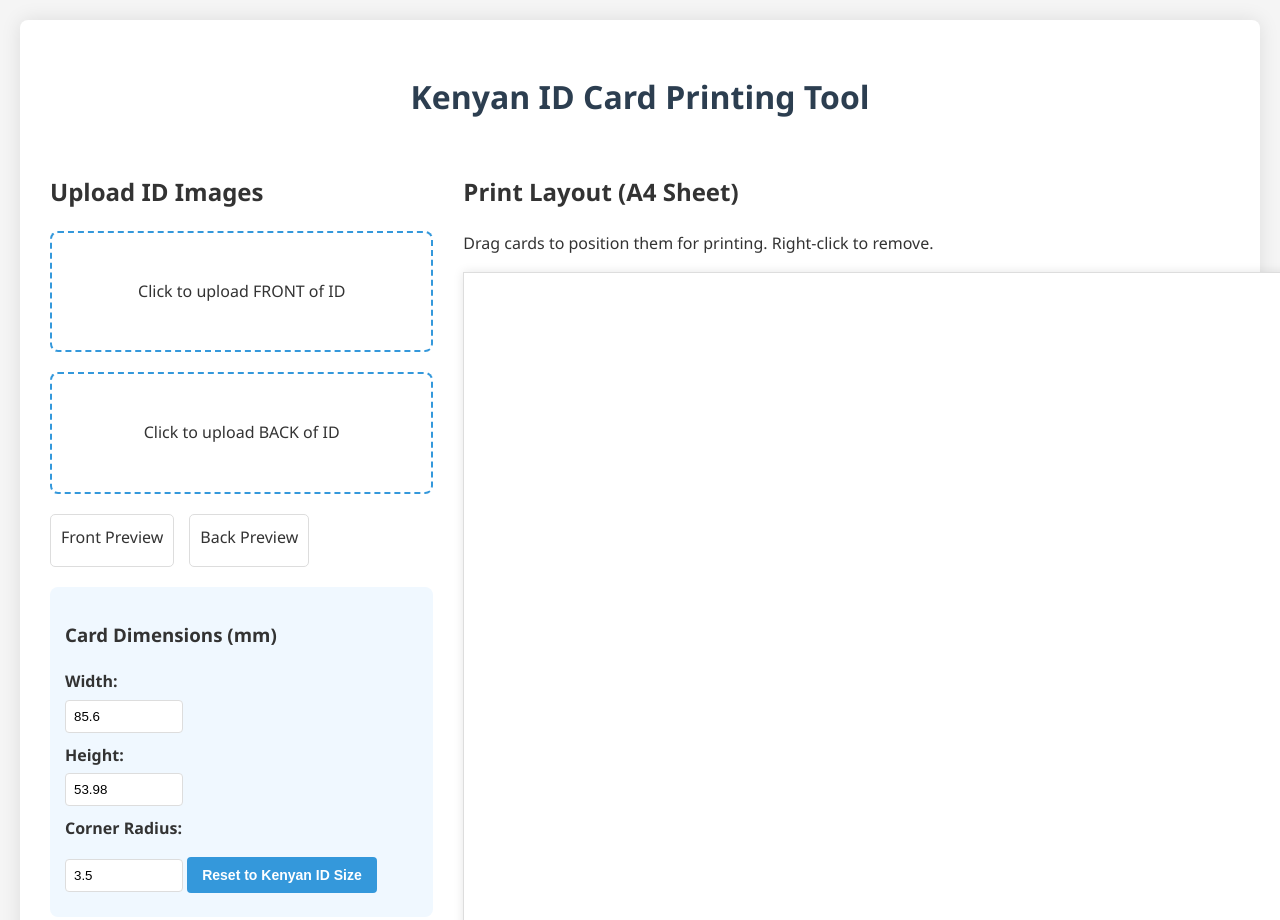
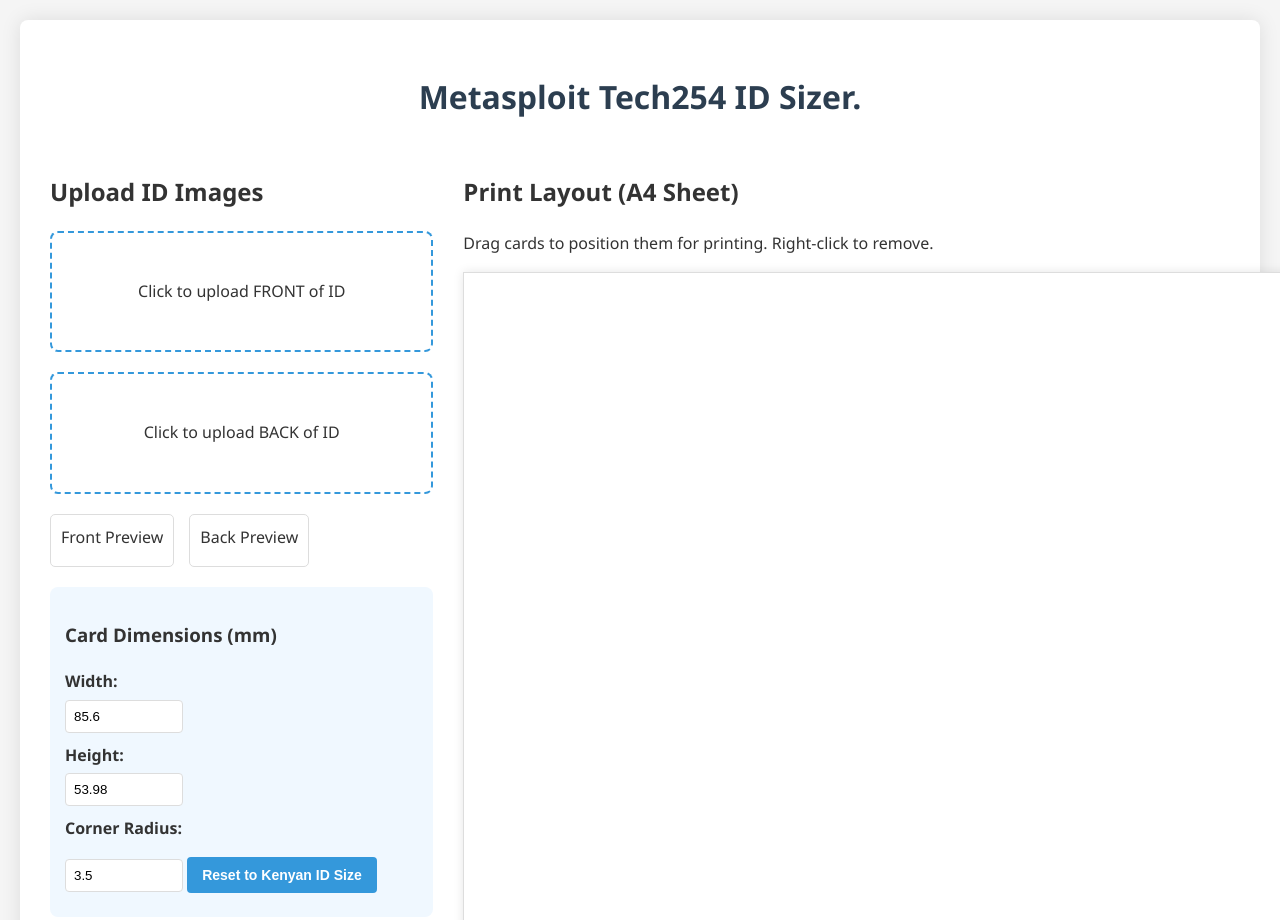
Before and after one commit to Metasploit254/idsizer, a plain HTML site: page index.html in a window 1280 px wide. Shown: the top 920 px of the page. Drawn offline with nearby package versions, Linux system fonts and the light colour scheme.

Commit message:
index.html

```diff
--- a/index.html
+++ b/index.html
@@ -3,7 +3,7 @@
 <head>
     <meta charset="UTF-8">
     <meta name="viewport" content="width=device-width, initial-scale=1.0">
-    <title>Kenyan ID Card Printing Tool</title>
+    <title>Meta Tech ID sizer</title>
     <style>
         body {
             font-family: 'Segoe UI', Tahoma, Geneva, Verdana, sans-serif;
@@ -216,7 +216,7 @@
 </head>
 <body>
     <div class="container">
-        <h1 class="no-print">Kenyan ID Card Printing Tool</h1>
+        <h1 class="no-print">Metasploit Tech254 ID Sizer.</h1>
 
         <div class="tool-section">
             <div class="upload-section no-print">
@@ -301,6 +301,7 @@
                 <li>Save as PDF or print directly</li>
             </ol>
             <p><strong>Default Size:</strong> Kenyan ID cards are 85.6mm × 53.98mm with 3.5mm rounded corners.</p>
+            <p><strong>Default Size:</strong> Thank you for using Meta Tech. One day tech will take over the universe... Ndiritu metasploit busy creating visual world in Tech </p>
         </div>
     </div>
 
```
